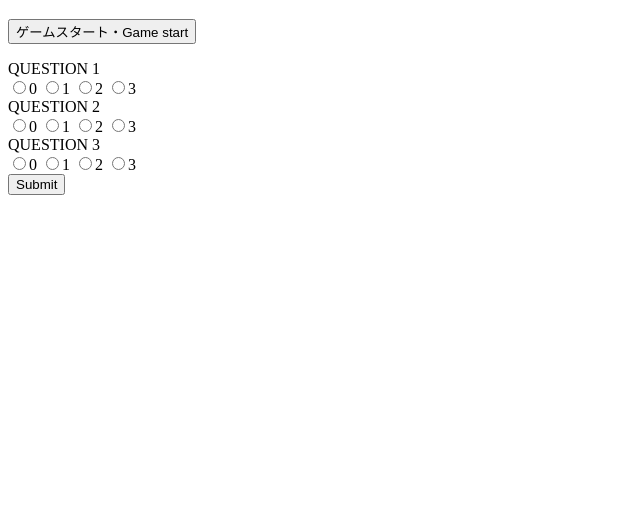
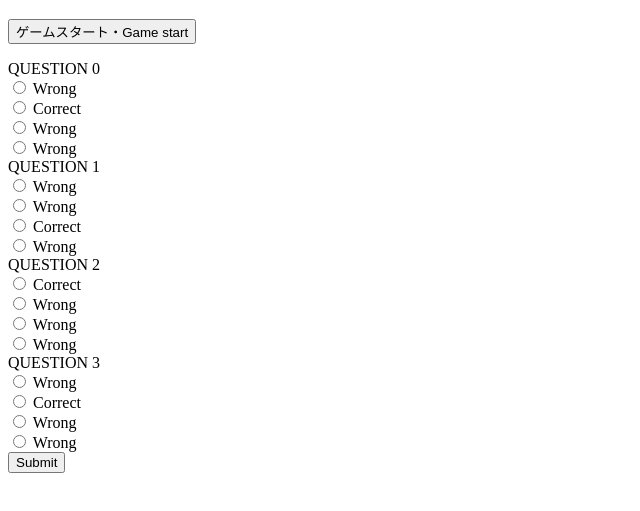
Before and after one commit to Yorali/TriviaGame, a plain HTML site: page index.html in a window 1280 px wide. Shown: the part 61-572 px from the top of the page, without its empty margins (0-640 px from the left). Drawn offline with nearby package versions, Linux system fonts and the light colour scheme.

Commit message:
いったい何かをしてんのか分からん

```diff
--- a/index.html
+++ b/index.html
@@ -36,31 +36,76 @@
 			<div id="test"></div>
 				<div class="question">
 
+					<div>QUESTION 0</div>
+					<form id="quiz">
+						<input type="radio" name=q1 value1="0" /> Wrong
+						<br/>
+						<input type="radio" name=q1 value1="1" /> Correct
+						<br/>
+						<input type="radio" name=q1 value1="0" /> Wrong
+						<br/>
+						<input type="radio" name=q1 value1="0" /> Wrong
+
+					</form>
+
 					<div>QUESTION 1</div>
-					<input class="response js-check" type="radio">0</input>
-					<input class="response js-check" type="radio">1</input>
-					<input class="response js-check" type="radio">2</input>
-					<input class="response js-check" type="radio">3</input>
+					<input class="response" id=q1 type="radio" name="selection" value1=0 >
+						<label>Wrong</label>
+					</input>
+					<br>
+					<input class="response" id=q1 type="radio" name="selection" value1=0>
+						<label>Wrong</label>
+					</input>
+					<br>
+					<input class="response" id=q1 type="radio" name="selection" value1=1>
+						<label>Correct</label>
+					</input>
+					<br>
+					<input class="response" id=q1 type="radio" name="selection" value1=0>
+						<label>Wrong</label>
+					</input>
 
 				</div>
 
 				<div class="question">
 
 					<div>QUESTION 2</div>
-					<input class="response js-check" type="radio">0</input>
-					<input class="response js-check" type="radio">1</input>
-					<input class="response js-check" type="radio">2</input>
-					<input class="response js-check" type="radio">3</input>
+					<input class="response2" id=q2 type="radio" name="selection2" value2=1>
+						<label>Correct</label>
+					</input>
+					<br>
+					<input class="response2" id=q2 type="radio" name="selection2" value2=0>
+						<label>Wrong</label>
+					</input>
+					<br>
+					<input class="response2" id=q2 type="radio" name="selection2" value2=0>
+						<label>Wrong</label>
+					</input>
+					<br>
+					<input class="response2" id=q2 type="radio" name="selection2" value2=0>
+						<label>Wrong</label>
+					</input>
 
 				</div>
 
 				<div class="question">
 
 					<div>QUESTION 3</div>
-					<input class="response js-check" type="radio">0</input>
-					<input class="response js-check" type="radio">1</input>
-					<input class="response js-check" type="radio">2</input>
-					<input class="response js-check" type="radio">3</input>
+					<input class="response3" id=q3 type="radio" name="selection3" value3=0>
+						<label>Wrong</label>
+					</input>
+					<br>
+					<input class="response3" id=q3 type="radio" name="selection3" value3=1>
+						<label>Correct</label>
+					</input>
+					<br>
+					<input class="response3" id=q3 type="radio" name="selection3" value3=0>
+						<label>Wrong</label>
+					</input>
+					<br>
+					<input class="response3" id=q3 type="radio" name="selection3" value3=0>
+						<label>Wrong</label>
+					</input>
 
 				</div>
 
@@ -68,7 +113,7 @@
 			</div>
 
 			<div class="finish">
-				<button class="finishbutton">Submit</button>
+				<button id="finishbutton">Submit</button>
 			</div>
 
 		</div>
--- a/javascript/app.js
+++ b/javascript/app.js
@@ -42,14 +42,34 @@ selection[2][1]
 score = 0;
 right = 0;
 wrong = 0;
+q1 = 0;
+q0 = 89;
 
 $(document).ready(function() {
 
-	$('#startbutton').on('click', function() {
-		begin();
+	$('#finishbutton').on('click', function() {
+		console.log('working')
+		// begin();
 		// input class js-check
-		$('.js-check').on('click', function() {
-			var answerChosen = ($(this).attr('data-name'));
+		nine();
+
+		function nine() { $('#quiz input').on('change', function() {
+			q0 = $('input[name=q1]:checked', '#quiz').val();
+			})
+		};
+
+		q1 = $('.response input').on('change', function() {
+			$('input[value1=0]:checked', '.response').val();
+		})
+
+		var q2 = $('.response2').attr('value2');
+		var q3 = $('.response3').attr('value3');
+
+		console.log(q0);
+		// console.log(q2);
+		// console.log(q3);
+
+			var answerChosen = ($(this).attr('value'));
 			var correct = (questions[this.name].correctAnswer);
 			if (answerChosen === correct) {
 				alert("Correct");
@@ -61,12 +81,12 @@ $(document).ready(function() {
 				wrong++;
 				alert(wrong);
 			}
-		})
+
 	})
 
-	// $('#startbutton').on('click',function() {
-	// 	begin();
-	// })
+	$('#startbutton').on('click',function() {
+		begin();
+	})
 
 	function begin() {
 		var questionString = '';
@@ -76,12 +96,11 @@ $(document).ready(function() {
 
 			questionString = '<div>' + questions[i].question + '</div>';
 
-			for(var a=0; a < questions[i].answer.length; a++) {
+			for(var a=0; a < questions[i].answers.length; a++) {
 
 			}
 
 			// $('#test').html(question[i].question)
 		}
 	}
-	}
 });
```
Lines whose indentation alone changed are shown as unchanged.
